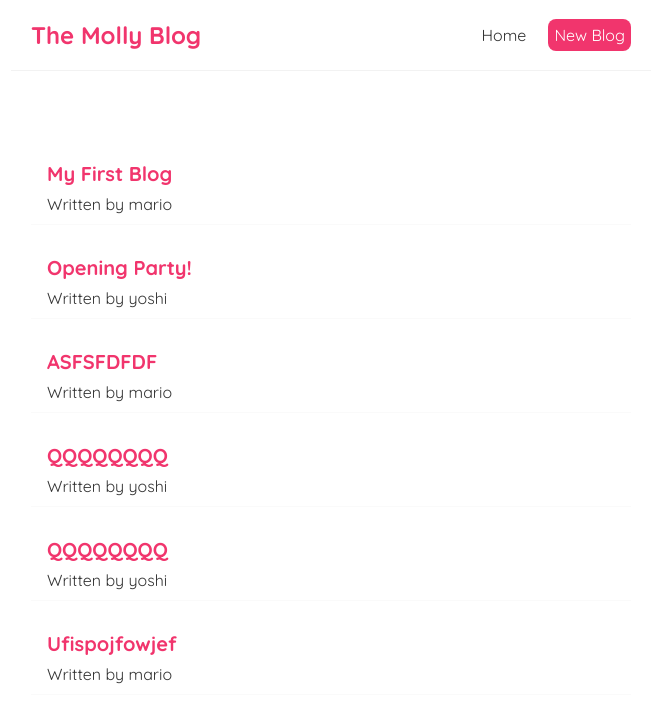
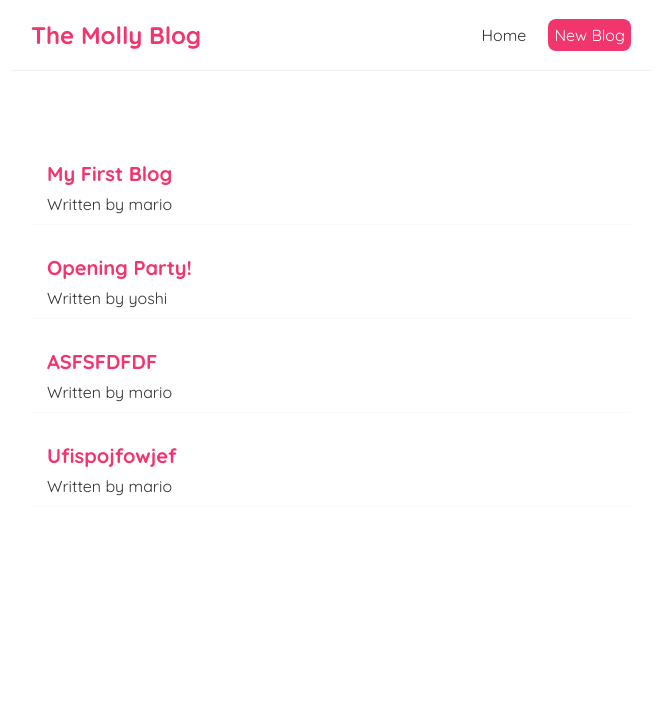
Before and after one commit to MollyHuang/dojo-blog, a React (Create React App) app: page / in a window 1280 px wide. Shown: the top 722 px of the page, without its empty margins (309-971 px from the left). Built offline with nearby package versions, Linux system fonts and the light colour scheme; data requests are answered from the project's data file; the HTML template or start-up script is replaced by a standard one.

Commit message:
#31 - Deleting Blogs - fetch delete

```diff
--- a/data/db.json
+++ b/data/db.json
@@ -19,18 +19,6 @@
       "id": 3
     },
     {
-      "title": "QQQQQQQQ",
-      "body": "dsmfaasldmfs\ndfm;ksadfm\n\nkldmf;klsdmf",
-      "author": "yoshi",
-      "id": 4
-    },
-    {
-      "title": "QQQQQQQQ",
-      "body": "dsmfaasldmfs\ndfm;ksadfm\n\nkldmf;klsdmf",
-      "author": "yoshi",
-      "id": 5
-    },
-    {
       "title": "Ufispojfowjef",
       "body": "dsfadsfk'd\ndf;lkdf\njkdfls\njdflk",
       "author": "mario",
--- a/src/BlogDetails.js
+++ b/src/BlogDetails.js
@@ -1,9 +1,18 @@
-import { useParams } from "react-router-dom";
+import { useParams, useHistory } from "react-router-dom";
 import useFetch from './useFetch';
 
 const BlogDetails = () => {
   const { id } = useParams();
   const { error, isPending, data: blog } = useFetch('http://localhost:8000/blogs/' + id);
+  const history = useHistory();
+
+  const handleDelete = (e) => {
+    fetch('http://localhost:8000/blogs/' + blog.id, {
+      method: 'Delete'
+    }).then(() => {
+      history.push('/');
+    })
+  }
 
   return (
     <div className="blog-details">
@@ -15,6 +24,7 @@
           <h2>{ blog.title }</h2>
           <p>Written by { blog.author }</p>
           <div>{ blog.body }</div>
+          <button onClick={handleDelete}>delete</button>
         </article>
       )}
     </div>
```
